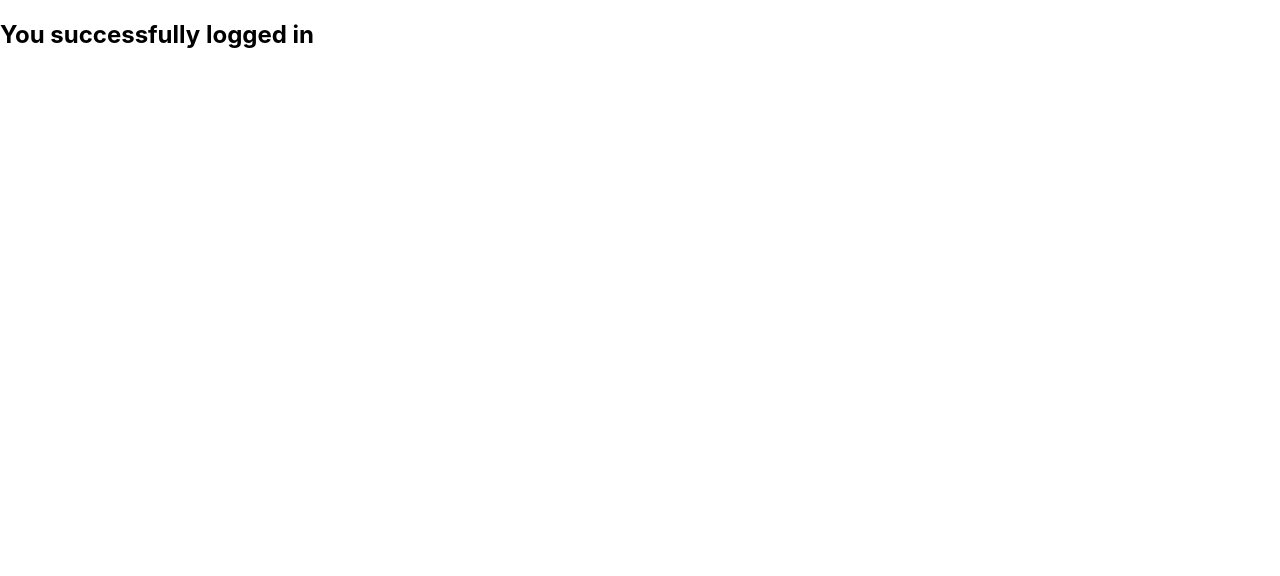
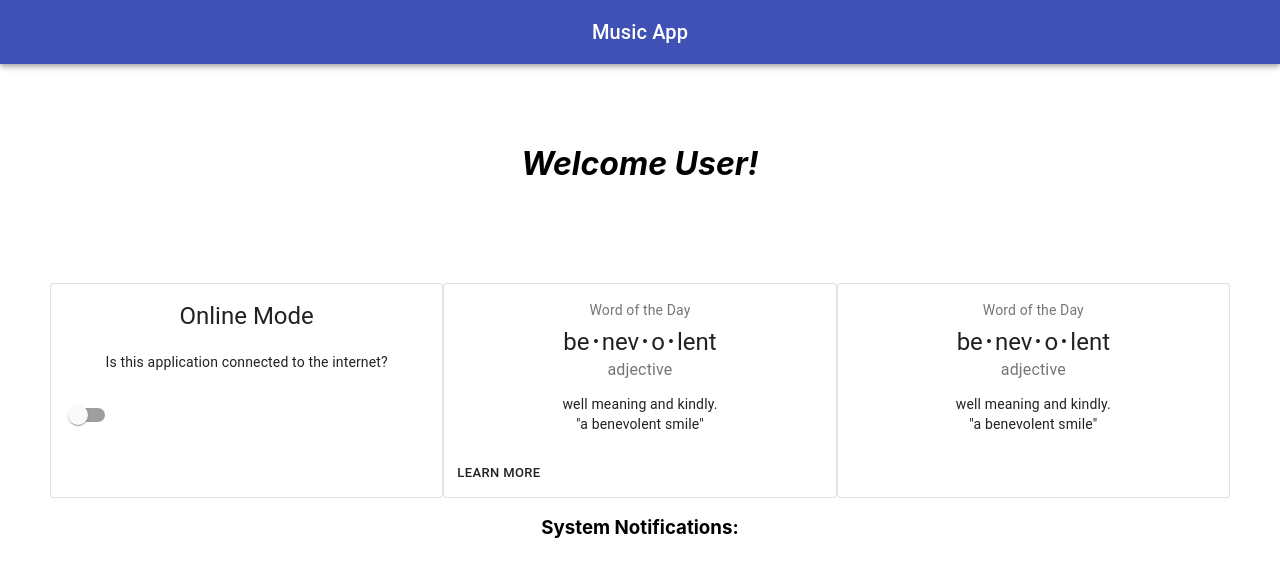
Before and after one commit to JamesMessina/JS411-my-music-app, a React (Create React App) app: page / in a window 1280 px wide. Both pictures are taken after a click on the button "LOGIN". Shown: the top 576 px of the page. Built offline with nearby package versions, Linux system fonts and the light colour scheme.

Commit message:
added dashboard component after user logs in. 3 cards created with a greeting. added functionality to switch for online mode.

```diff
--- a/src/App.js
+++ b/src/App.js
@@ -3,6 +3,7 @@ import React, { Component } from 'react';
 import ButtonAppBar from './components/AppNavBar';
 import ContaintedButtons from './components/Button';
 import FormPropsTextFields from './components/TextField';
+import OutlinedCard from './components/Dashboard';
 
 import './App.css';
 
@@ -11,7 +12,8 @@ class MusicApp extends Component {
     super(props)
 
     this.state = {
-      loggedIn: false
+      loggedIn: false,
+      online: false
     }
   }
 
@@ -23,17 +25,25 @@ class MusicApp extends Component {
     }
   }
 
+  handleSwitchClick = () =>{
+    if(this.state.online){
+      this.setState({online: false})
+    }else{
+      this.setState({online: true})
+    }
+  }
+
   render(){
     return (
-      <div>
-        {this.state.loggedIn ?
-        <h2> You successfully logged in</h2> :
-        <div className="App">
+      <div className="App">
           <ButtonAppBar/>
-          <FormPropsTextFields/>
-          <ContaintedButtons clickToLogin={() => {this.handleLogin()}}/>
-        </div>
-        }
+            {this.state.loggedIn ?
+            <OutlinedCard clickToGoOnline={() => {this.handleSwitchClick()}}/> :
+          <div>
+            <FormPropsTextFields/>
+            <ContaintedButtons clickToLogin={() => {this.handleLogin()}}/>
+          </div>
+            }
       </div>
     )
   }
--- /dev/null
+++ b/src/components/Dashboard.js
@@ -0,0 +1,113 @@
+import React from 'react';
+import { makeStyles } from '@material-ui/core/styles';
+import Card from '@material-ui/core/Card';
+import CardActions from '@material-ui/core/CardActions';
+import CardContent from '@material-ui/core/CardContent';
+import Button from '@material-ui/core/Button';
+import Typography from '@material-ui/core/Typography';
+import Switch from '@material-ui/core/Switch';
+
+const useStyles = makeStyles({
+  root: {
+    width: '400px',
+  },
+  bullet: {
+    display: 'inline-block',
+    margin: '0 2px',
+    transform: 'scale(0.8)',
+  },
+  title: {
+    fontSize: 14,
+  },
+  pos: {
+    marginBottom: 12,
+  },
+  body: {
+    marginRight : '50px',
+    marginLeft: '50px',
+    marginTop: '100px',
+    display: 'Flex',
+    flexDirection: 'row',
+    justifyContent: 'space-evenly'
+  },
+  header: {
+    paddingTop: '50px',
+    fontStyle: 'italic'
+  }
+});
+
+export default function OutlinedCard(props) {
+  const classes = useStyles();
+  const bull = <span className={classes.bullet}>•</span>;
+  const { clickToGoOnline } = props;
+
+
+  return (
+    <div>
+        <h1 className={classes.header}>Welcome User!</h1>
+        <div className={classes.body}>
+            <Card className={classes.root} variant="outlined">
+                <CardContent>
+                    <Typography variant="h5" component="h2">
+                    Online Mode
+                    </Typography><br></br>
+                    <Typography variant="body2" component="p">
+                    Is this application connected to the internet?
+                    </Typography>
+                </CardContent>
+                <CardActions>
+                    <Switch
+                        onChange={() => {clickToGoOnline()}}
+                        color="primary"
+                        name="checkedB"
+                        inputProps={{ 'aria-label': 'primary checkbox' }}
+                    />
+                </CardActions>
+            </Card>
+            <Card className={classes.root} variant="outlined">
+                <CardContent>
+                    <Typography className={classes.title} color="textSecondary" gutterBottom>
+                    Word of the Day
+                    </Typography>
+                    <Typography variant="h5" component="h2">
+                    be{bull}nev{bull}o{bull}lent
+                    </Typography>
+                    <Typography className={classes.pos} color="textSecondary">
+                    adjective
+                    </Typography>
+                    <Typography variant="body2" component="p">
+                    well meaning and kindly.
+                    <br />
+                    {'"a benevolent smile"'}
+                    </Typography>
+                </CardContent>
+                <CardActions>
+                    <Button size="small">Learn More</Button>
+                </CardActions>
+            </Card>
+            <Card className={classes.root} variant="outlined">
+                <CardContent>
+                    <Typography className={classes.title} color="textSecondary" gutterBottom>
+                    Word of the Day
+                    </Typography>
+                    <Typography variant="h5" component="h2">
+                    be{bull}nev{bull}o{bull}lent
+                    </Typography>
+                    <Typography className={classes.pos} color="textSecondary">
+                    adjective
+                    </Typography>
+                    <Typography variant="body2" component="p">
+                    well meaning and kindly.
+                    <br />
+                    {'"a benevolent smile"'}
+                    </Typography>
+                </CardContent>
+                <CardActions>
+
+                </CardActions>
+            </Card>
+        </div>
+        <h3>System Notifications:</h3>
+    </div>
+  );
+}
```
